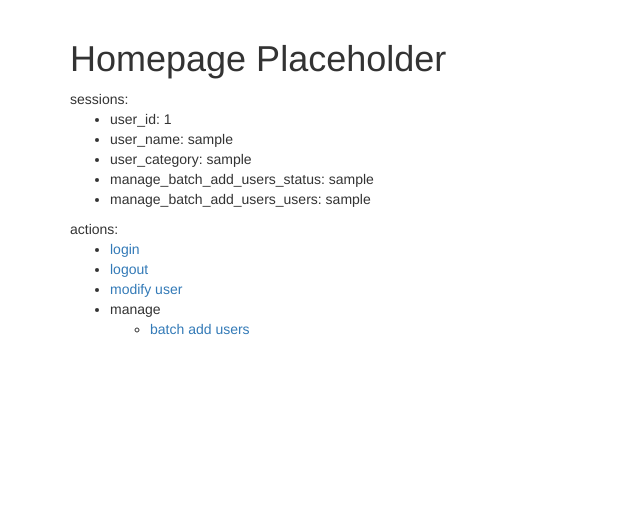
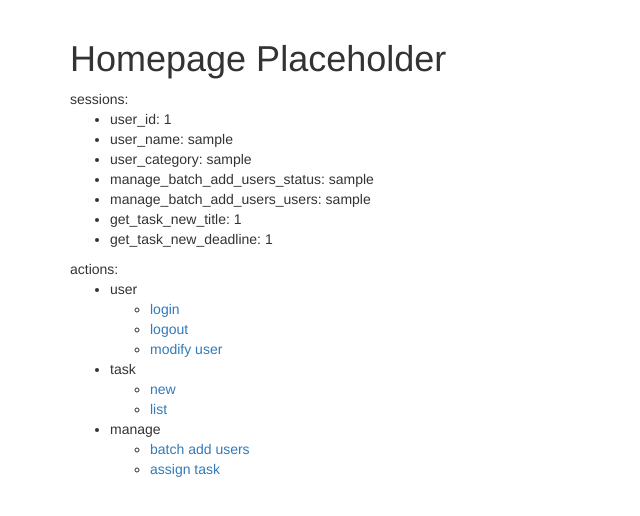
Before and after one commit to abcdabcd987/acm-semester-report, a Flask app: page / in a window 1280 px wide. Shown: the part 51-567 px from the top of the page, without its empty margins (0-640 px from the left). Run offline with Flask 2, Linux system fonts and the light colour scheme; the visitor is signed in with stand-in values (Sample User, id 1); some libraries are stand-ins or nearby versions.

Commit message:
task new/list

```diff
--- a/acm_report/__init__.py
+++ b/acm_report/__init__.py
@@ -1,9 +1,11 @@
 from flask import Flask
 import acm_report.database as db
 import acm_report.settings as settings
+import acm_report.utils as utils
 
 app = Flask(__name__)
 app.secret_key = settings.FLASK_SECRET_KEY
+app.jinja_env.filters['format_from_utc'] = utils.format_from_utc
 
 
 @app.teardown_appcontext
--- a/acm_report/templates/homepage.html
+++ b/acm_report/templates/homepage.html
@@ -17,12 +17,21 @@ not login yet
 
 actions:
 <ul>
-    <li><a href="/login">login</a></li>
-    <li><a href="/logout">logout</a></li>
-    <li><a href="/user/modify">modify user</a></li>
+    <li>user</li>
+    <ul>
+        <li><a href="/login">login</a></li>
+        <li><a href="/logout">logout</a></li>
+        <li><a href="/user/modify">modify user</a></li>
+    </ul>
+    <li>task</li>
+    <ul>
+        <li><a href="/task/new">new</a></li>
+        <li><a href="/task/list">list</a></li>
+    </ul>
     <li>manage</li>
     <ul>
         <li><a href="/manage/batch-add-users">batch add users</a></li>
+        <li><a href="/manage/assign-task/step1">assign task</a></li>
     </ul>
 </ul>
 {% endblock %}
--- a/acm_report/views.py
+++ b/acm_report/views.py
@@ -1,5 +1,6 @@
 # -*- coding: utf-8 -*-
 from __future__ import unicode_literals
+import pytz
 import uuid
 import functools
 import pypinyin
@@ -10,6 +11,7 @@ from acm_report.models import *
 from acm_report.database import db_session
 import acm_report.email_queue as email_queue
 import acm_report.settings as settings
+import acm_report.utils as utils
 
 
 def login_required(f):
@@ -75,8 +77,7 @@ def post_login():
     db_session.add(lv)
     db_session.commit()
 
-    date = settings.TIMEZONE.fromutc(lv.created_at.replace(tzinfo=settings.TIMEZONE))
-    date = date.strftime('%Y-%m-%d %H:%M:%S')
+    date = utils.format_from_utc(lv.created_at)
     url = url_for('get_login_vericode', vericode=vericode)
     content = settings.EMAIL_TMPL_LOGIN_CONTENT.format(
         name=user.name,
@@ -209,3 +210,53 @@ def post_manage_batch_add_users():
     session['manage_batch_add_users_status'] = 2
     session['manage_batch_add_users_users'] = user_dicts
     return redirect(url_for('get_manage_batch_add_users'))
+
+
+@app.route('/task/new')
+@login_required
+def get_task_new():
+    title = session.pop('get_task_new_title', '')
+    deadline = session.pop('get_task_new_title', '')
+    return render_template('task_edit_basic_info.html', title=title, deadline=deadline)
+
+
+@app.route('/task/new', methods=["POST"])
+@login_required
+def post_task_new():
+    title = request.form.get('title', '').strip()
+    deadline = request.form.get('deadline', '').strip()
+    err = None
+    try:
+        deadline = utils.parse_datetime(deadline)
+        deadline = utils.local_to_utc(deadline)
+    except:
+        err = '截止日期格式不正确'
+    if not title:
+        err = '标题不能为空'
+    if err:
+        flash(err, 'warning')
+        session['get_task_new_title'] = title
+        session['get_task_new_deadline'] = request.form.get('deadline', '').strip()
+        return redirect(url_for('get_task_new'))
+    task = Task(title=title, deadline=deadline)
+    db_session.add(task)
+    db_session.commit()
+    return redirect(url_for('get_task_info', id=task.id))
+
+
+@app.route('/task/list')
+@login_required
+def get_task_list():
+    tasks = db_session.query(Task).order_by(Task.id.desc()).all()
+    return render_template('task_list.html', tasks=tasks)
+
+
+@app.route('/task/<int:id>/info')
+@login_required
+def get_task_info(id):
+    task = db_session.query(Task).filter(Task.id == id).first()
+    if not task:
+        flash('找不到该任务', 'warning')
+        return redirect(url_for('get_task_list'))
+    # return render_template('task_info.html', task=task)
+    return '{0.id}, {0.title}, utc{0.deadline}'.format(task)
```
Also changed, not shown: acm_report/templates/task_edit_basic_info.html (added, +31 -0 lines), acm_report/templates/task_list.html (added, +69 -0 lines), acm_report/utils.py (added, +16 -0 lines).
